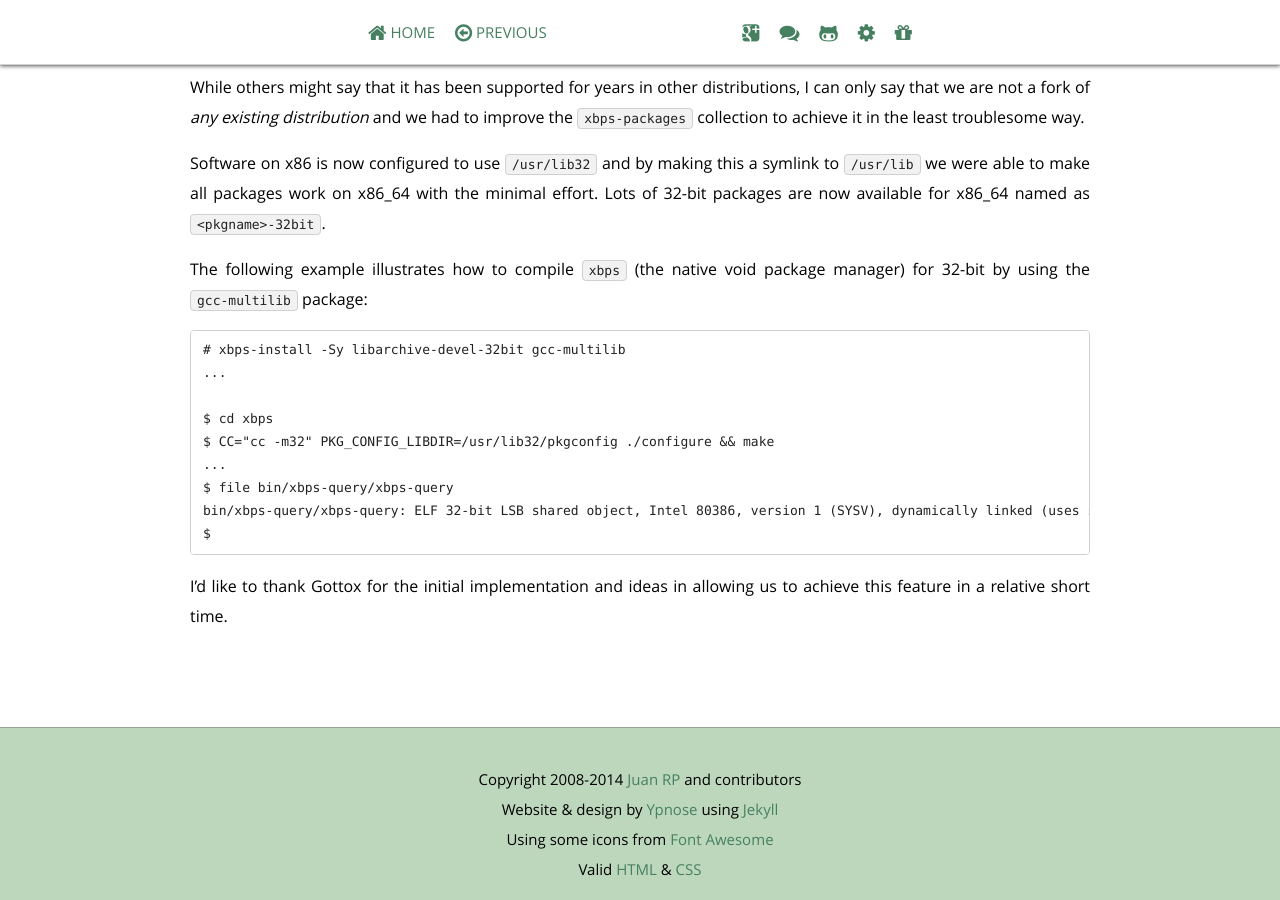
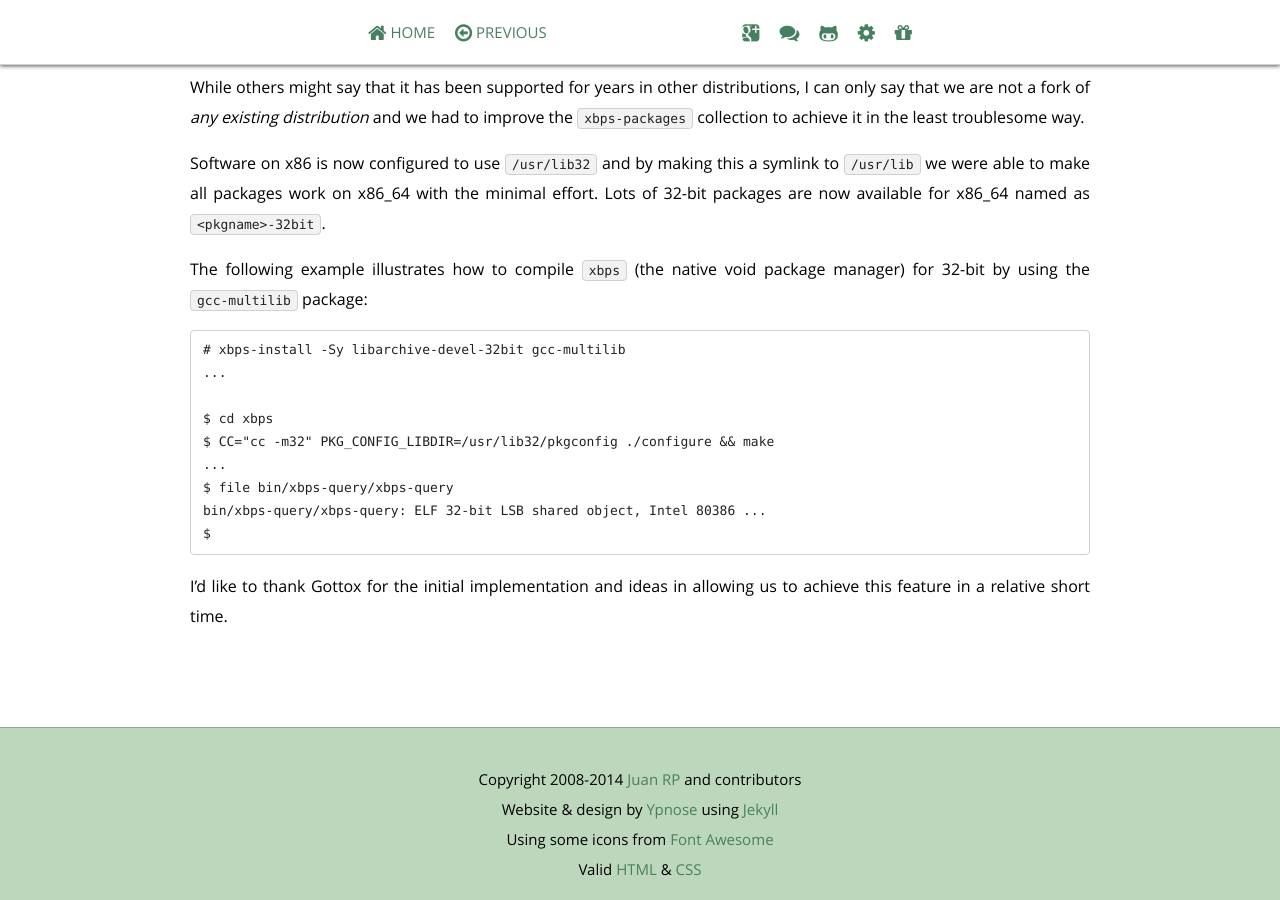
Before and after one commit to void-linux/void-linux.github.io, a Jekyll site: the page built from _posts/2014-04-18-Full-multilib-support.markdown, in a window 1280 px wide and 900 px high, scrolled down 704 px. Built offline with Jekyll 4.4.1, drawn with Linux system fonts in a browser that asks for light colours; Markdown is read by kramdown in place of the engine named in the settings; comment, search, counter and statistics services are not loaded.

Commit message:
News: multilib: reduce a too long line.

````diff
--- a/_posts/2014-04-18-Full-multilib-support.markdown
+++ b/_posts/2014-04-18-Full-multilib-support.markdown
@@ -33,7 +33,7 @@ $ cd xbps
 $ CC="cc -m32" PKG_CONFIG_LIBDIR=/usr/lib32/pkgconfig ./configure && make
 ...
 $ file bin/xbps-query/xbps-query
-bin/xbps-query/xbps-query: ELF 32-bit LSB shared object, Intel 80386, version 1 (SYSV), dynamically linked (uses shared libs), for GNU/Linux 2.6.27, BuildID[sha1]=3b0105c93b2dce61b9b09f91a3c2372b5bc2f4c5, not stripped
+bin/xbps-query/xbps-query: ELF 32-bit LSB shared object, Intel 80386 ...
 $
 ```
 
````
